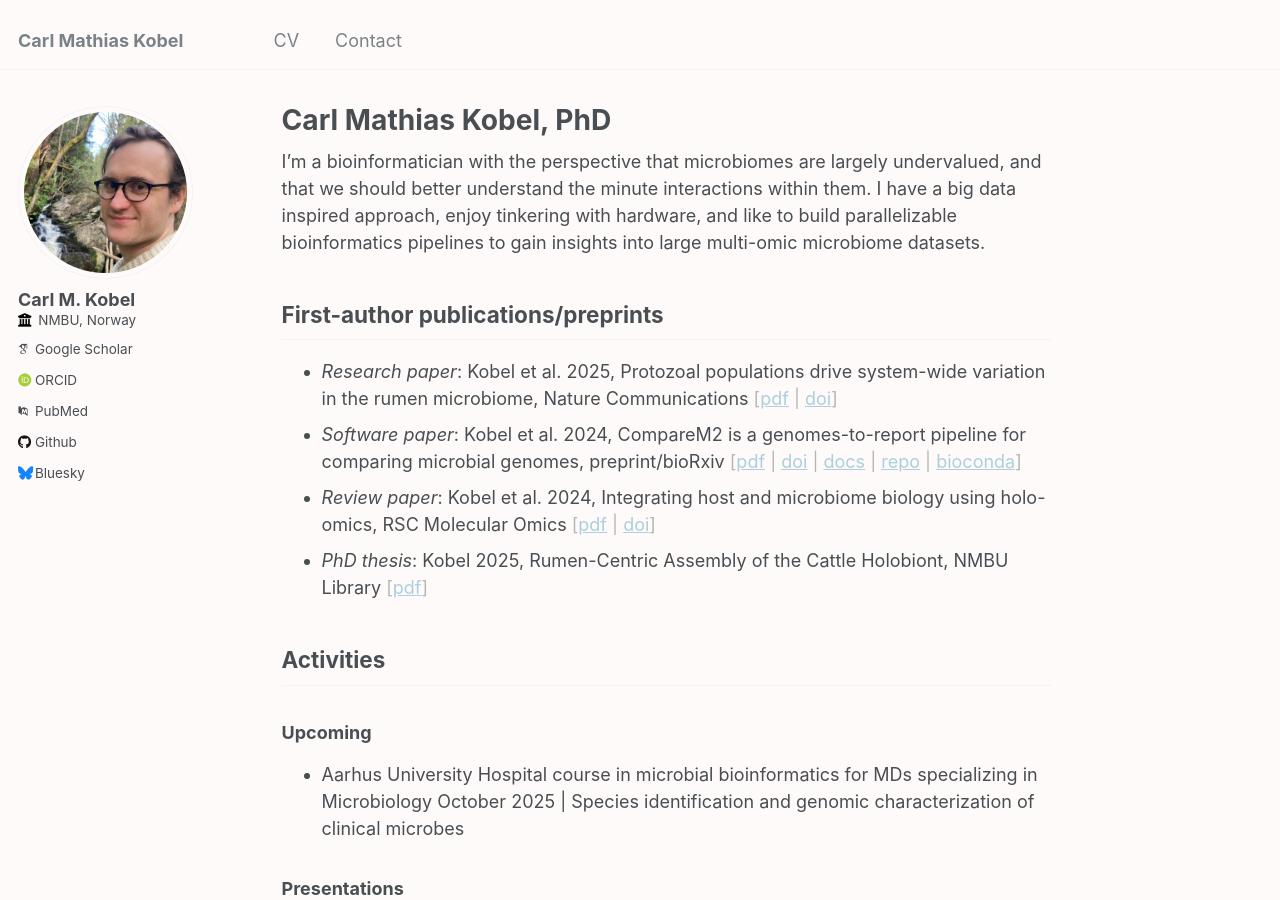
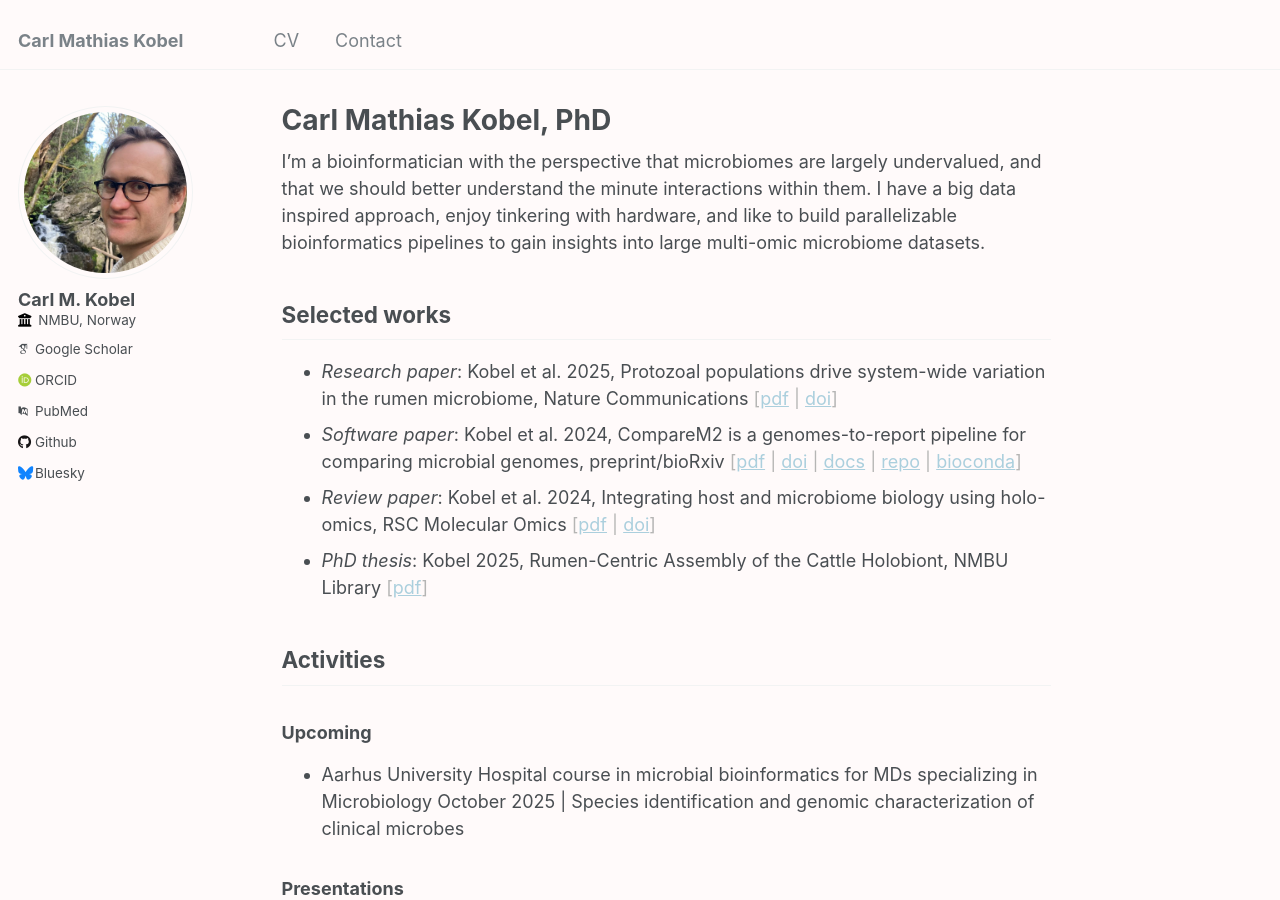
Before and after one commit to cmkobel/cmkobel.github.io, a Jekyll site: the page built from _pages/about.md, in a window 1280 px wide and 900 px high. Built offline with Jekyll 4.4.1, drawn with Linux system fonts in a browser that asks for light colours; some web fonts are replaced.

Commit message:
Update about.md

```diff
--- a/_pages/about.md
+++ b/_pages/about.md
@@ -10,7 +10,7 @@ redirect_from:
 
 I'm a bioinformatician with the perspective that microbiomes are largely undervalued, and that we should better understand the minute interactions within them. I have a big data inspired approach, enjoy tinkering with hardware, and like to build parallelizable bioinformatics pipelines to gain insights into large multi-omic microbiome datasets.
 
-## First-author publications/preprints
+## Selected works
 
   - *Research paper*: Kobel et al. 2025, Protozoal populations drive system-wide variation in the rumen microbiome, Nature Communications <span class="shaded">[[pdf](https://www.nature.com/articles/s41467-025-61302-2.pdf) \| [doi](https://doi.org/10.1038/s41467-025-61302-2)]</span>
   - *Software paper*: Kobel et al. 2024, CompareM2 is a genomes-to-report pipeline for comparing microbial genomes, preprint/bioRxiv <span class="shaded">[[pdf](https://www.biorxiv.org/content/10.1101/2024.07.12.603264v2.full.pdf) \| [doi](https://doi.org/10.1101/2024.07.12.603264 ) \| [docs](https://comparem2.readthedocs.io/) \| [repo](https://github.com/cmkobel/CompareM2) \| [bioconda](https://anaconda.org/bioconda/comparem2)]</span>
```
